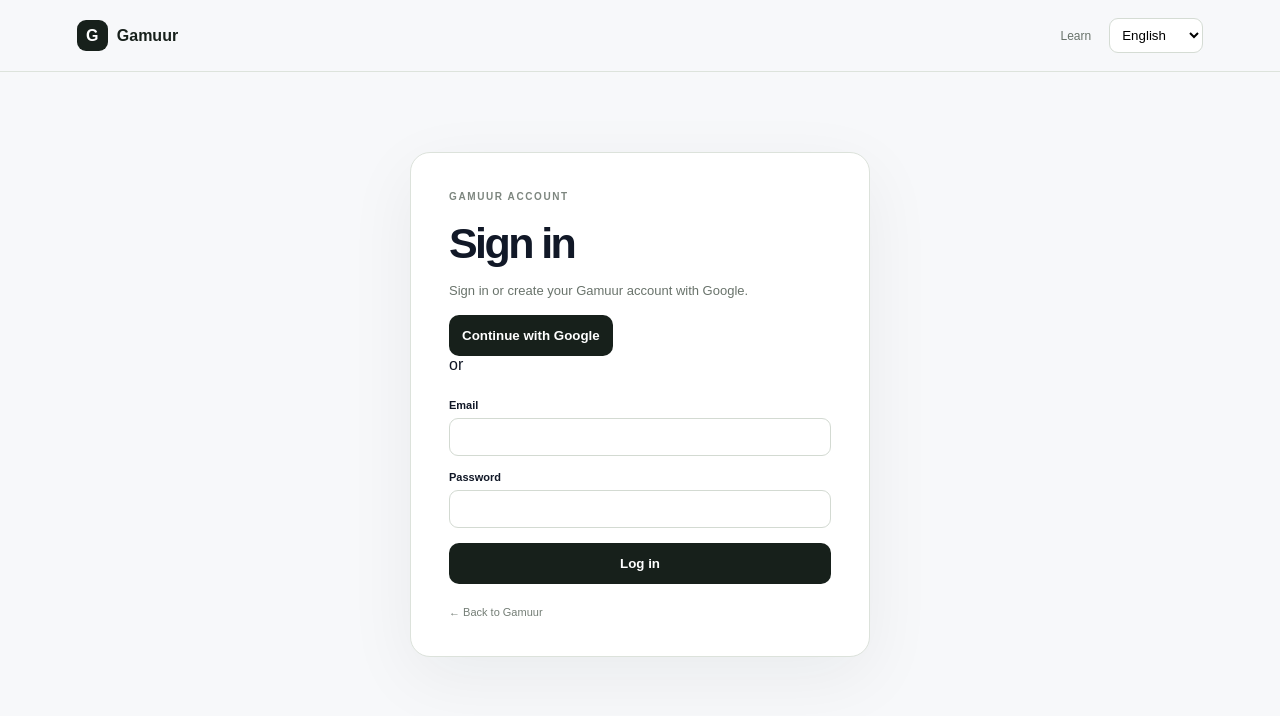
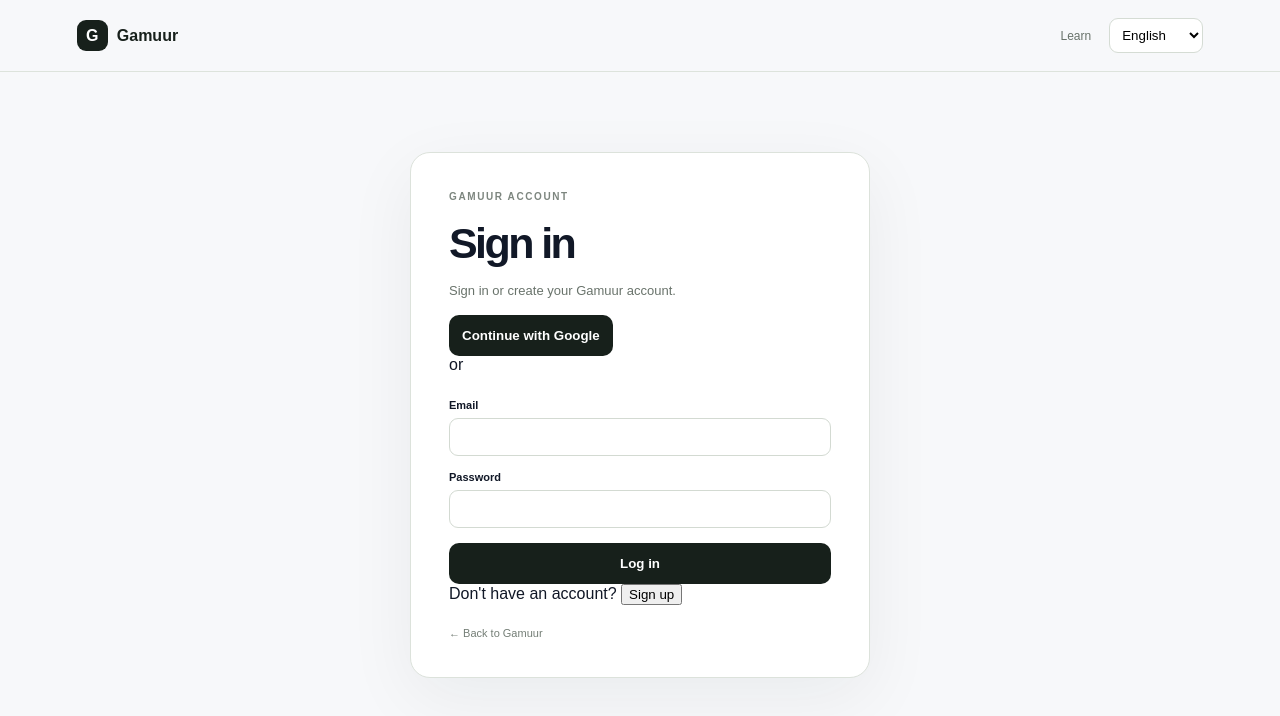
Before and after one commit to Taranco740/economic-intelligence-frontend, a Next.js app: page /auth in a window 1280 px wide. Shown: the top 716 px of the page. Built offline with nearby package versions, Linux system fonts and the light colour scheme; no server answers.

Commit message:
Add email sign up flow

```diff
--- a/app/auth/page.tsx
+++ b/app/auth/page.tsx
@@ -10,10 +10,17 @@
 export default function AuthPage() {
   const { t, language, setLanguage } = useLanguage();
   const router = useRouter();
+  const [mode, setMode] = useState<"login" | "signup">("login");
   const [email, setEmail] = useState("");
   const [password, setPassword] = useState("");
   const [busy, setBusy] = useState(false);
   const [message, setMessage] = useState("");
+
+  function switchMode(nextMode: "login" | "signup") {
+    setMode(nextMode);
+    setMessage("");
+    setPassword("");
+  }
 
   async function submit(e: FormEvent) {
     e.preventDefault();
@@ -23,6 +30,32 @@
     try {
       const sb = createSupabaseBrowserClient();
       if (!sb) throw new Error(t.error);
+
+      if (mode === "signup") {
+        const { data, error } = await sb.auth.signUp({
+          email,
+          password,
+          options: {
+            emailRedirectTo: `${window.location.origin}/auth/callback`,
+          },
+        });
+
+        if (error) throw error;
+
+        if (data.session) {
+          router.replace("/");
+          router.refresh();
+        } else {
+          setMessage(
+            language === "so"
+              ? "Akoonka waa la sameeyay. Hubi email-kaaga si aad u xaqiijiso."
+              : language === "ar"
+                ? "تم إنشاء حسابك. تحقق من بريدك الإلكتروني لتأكيد الحساب."
+                : "Account created. Check your email to confirm your account."
+          );
+        }
+        return;
+      }
 
       const result = await sb.auth.signInWithPassword({ email, password });
       if (result.error) throw result.error;
@@ -57,6 +90,10 @@
     }
   }
 
+  const title = mode === "signup"
+    ? language === "so" ? "Samee akoon" : language === "ar" ? "إنشاء حساب" : "Create your account"
+    : t.signIn;
+
   return (
     <main className="auth">
       <nav>
@@ -78,13 +115,19 @@
 
       <section className="box">
         <div className="eyebrow">GAMUUR ACCOUNT</div>
-        <h1>{t.signIn}</h1>
+        <h1>{title}</h1>
         <p>
-          {language === "so"
-            ? "Soo gal ama akoon cusub ku samee Google."
-            : language === "ar"
-              ? "سجّل الدخول أو أنشئ حسابًا جديدًا باستخدام Google."
-              : "Sign in or create your Gamuur account with Google."}
+          {mode === "signup"
+            ? language === "so"
+              ? "Samee akoonkaaga Gamuur si aad u bilowdo."
+              : language === "ar"
+                ? "أنشئ حساب Gamuur الخاص بك للبدء."
+                : "Create your Gamuur account to get started."
+            : language === "so"
+              ? "Soo gal ama akoon cusub ku samee Google."
+              : language === "ar"
+                ? "سجّل الدخول أو أنشئ حسابًا جديدًا باستخدام Google."
+                : "Sign in or create your Gamuur account."}
         </p>
 
         <button className="submit" type="button" onClick={signInWithGoogle} disabled={busy}>
@@ -113,14 +156,25 @@
               onChange={(e) => setPassword(e.target.value)}
               required
               minLength={6}
-              autoComplete="current-password"
+              autoComplete={mode === "signup" ? "new-password" : "current-password"}
             />
           </label>
 
           <button className="submit" disabled={busy}>
-            {busy ? "…" : t.login}
+            {busy
+              ? "…"
+              : mode === "signup"
+                ? language === "so" ? "Samee akoon" : language === "ar" ? "إنشاء حساب" : "Create account"
+                : t.login}
           </button>
         </form>
+
+        <div className="auth-switch">
+          {mode === "signup" ? "Already have an account?" : "Don't have an account?"}{" "}
+          <button type="button" onClick={() => switchMode(mode === "signup" ? "login" : "signup")}>
+            {mode === "signup" ? "Sign in" : "Sign up"}
+          </button>
+        </div>
 
         {message && <div className="message">{message}</div>}
         <Link href="/" className="back">
```
